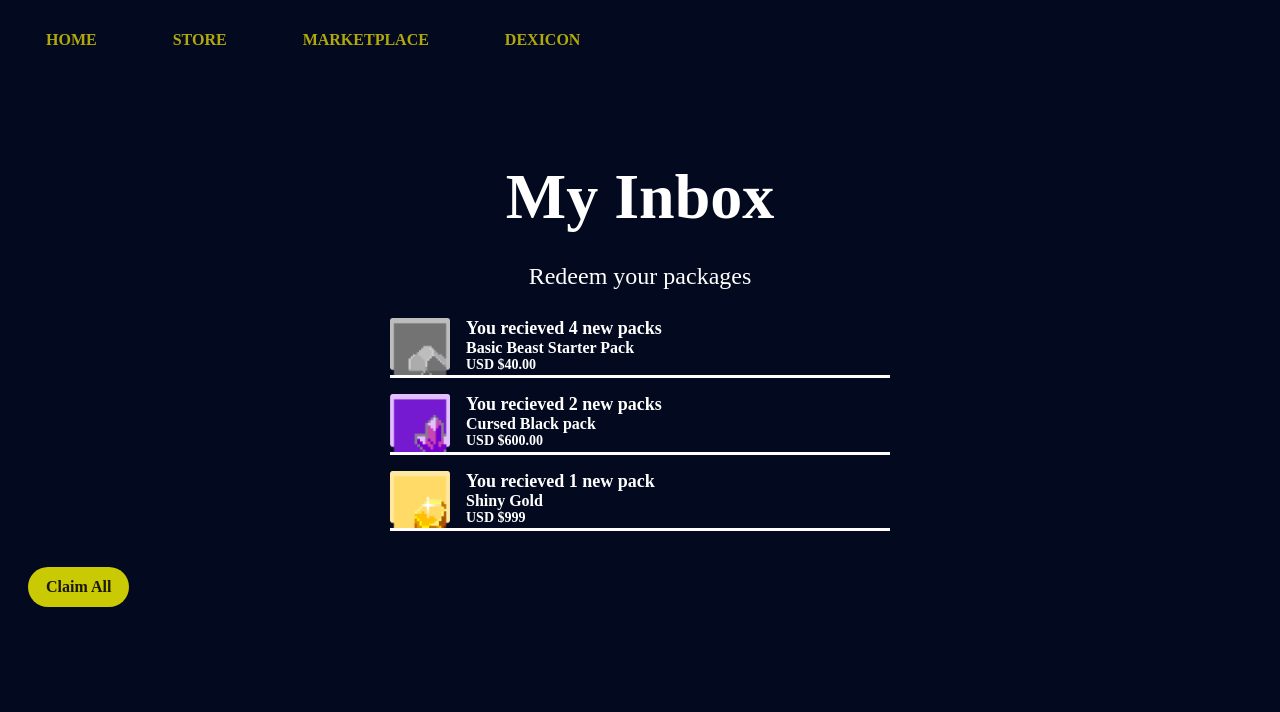
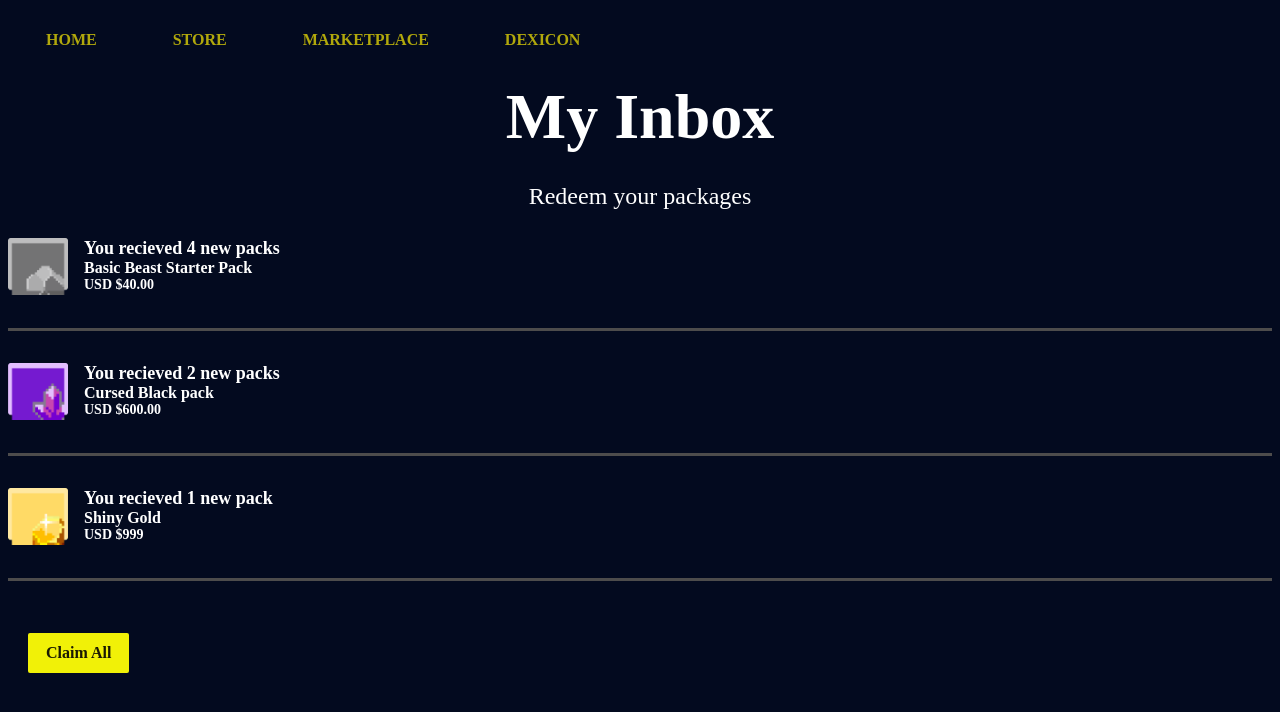
Before and after one commit to DennisJustesen16/typescript-styled-components-app, a Next.js app: page / in a window 1280 px wide. Shown: the top 712 px of the page. Built offline with nearby package versions, Linux system fonts and the light colour scheme.

Commit message:
fixed lines and sizing

```diff
--- a/components/sharedstyles.tsx
+++ b/components/sharedstyles.tsx
@@ -7,17 +7,17 @@ const Container = styled.div`
   flex-flow: column nowrap;
   justify-content: center;
   align-items: center;
-  height: 100vh;
+  height: auto;
   min-height: 100vh;
   background-color: #030a1f;
 `
 const Main = styled.main`
-  padding: 5rem 0;
+  padding: 5rem 1;
   flex: 1;
-  display: flex;
+  display: block;
   flex-direction: column;
-  justify-content: normal;
-  align-items: stretch;
+  justify-content: center;
+  align-items: center;
 `
 
 const Title = styled.h1`
@@ -53,8 +53,8 @@ const StyledButton = styled.button`
   margin: 1.25em;
 `
 const ClaimButton = styled.button`
-  background: #c9c904;
-  border-radius: 999px;
+  background: #f1f107;
+  border-radius: 2px;
   box-sizing: border-box;
   color: #1a1903;
   cursor: pointer;
@@ -74,18 +74,19 @@ const ClaimButton = styled.button`
 const StyledPack = styled.div`
   border-color: ${({ theme }) => theme.colors.primary};
     border-bottom-style: solid;
-    margin: 1em;
+    border-bottom-color: #4d4c4c;
+    margin: 2em;
     text-align: start;
-    margin-left: 100px;
-    margin-right: 100px;
-    width: 500px;
+    margin-left: auto;
+    margin-right: auto;
+    width: stretch;
 
     img {
         float: left;
         display: block;
         width: 60px;
         margin-left: auto;
-        margin-right: 1em;
+        margin-right: 2em;
     }
 
     h1 {
@@ -106,11 +107,11 @@ const StyledPack = styled.div`
         color: ${({ theme }) => theme.colors.primary};
         font-size: 14px;
         margin-top: auto;
-        margin-bottom: auto;
+        margin-bottom: 2.5em;
     }
 
     @media ${device.laptop} {
-        max-width: 800px;
+        max-width: auto;
         margin-left: auto;
         margin-right: auto;
         padding-bottom: auto;
@@ -125,12 +126,12 @@ const StyledPack = styled.div`
         margin-right: 1em;
         }
         h3 {
-        margin-bottom: auto;
+        margin-bottom: 2.5em;
         }
     }
 
     @media ${device.desktop} {
-        max-width: 1400px;
+        max-width: auto;
         margin-left: auto;
         margin-right: auto;
         padding-bottom: auto;
@@ -145,7 +146,7 @@ const StyledPack = styled.div`
         margin-right: 1em;
         }
         h3 {
-        margin-bottom: auto;
+        margin-bottom: 2.5em;
         }
     }
   `
--- a/pages/index.tsx
+++ b/pages/index.tsx
@@ -15,11 +15,24 @@ export default function Home() {
       <Head>
         <title>My Inbox</title>
       </Head>
-        <StyledButton>HOME</StyledButton>
-        <StyledButton>STORE</StyledButton>
-        <StyledButton>MARKETPLACE</StyledButton>
-        <StyledButton>DEXICON</StyledButton>
+
       <Main>
+
+      <StyledButton>
+          HOME
+        </StyledButton>
+
+        <StyledButton>
+          STORE
+        </StyledButton>
+
+        <StyledButton>
+          MARKETPLACE
+        </StyledButton>
+
+        <StyledButton>
+          DEXICON
+        </StyledButton>
 
         <Title>
           My Inbox
@@ -35,12 +48,14 @@ export default function Home() {
           <h2>Basic Beast Starter Pack</h2>
           <h3>USD $40.00</h3>
         </StyledPack>
+
         <StyledPack>
           <img src='images/cursed.png'/>
           <h1>You recieved 2 new packs</h1>
           <h2>Cursed Black pack</h2>
           <h3>USD $600.00</h3>
         </StyledPack>
+
         <StyledPack>
           <img src='images/shiny.png'/>
           <h1>You recieved 1 new pack</h1>
```
